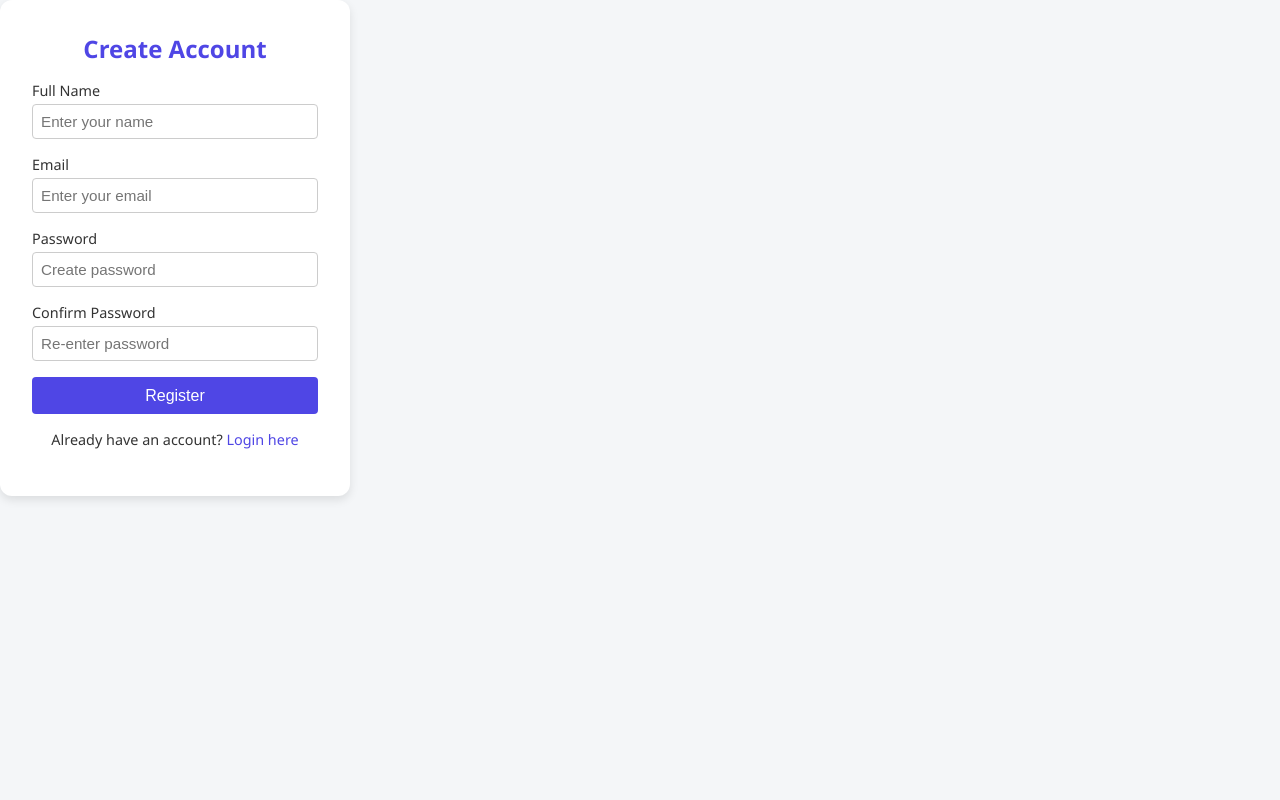
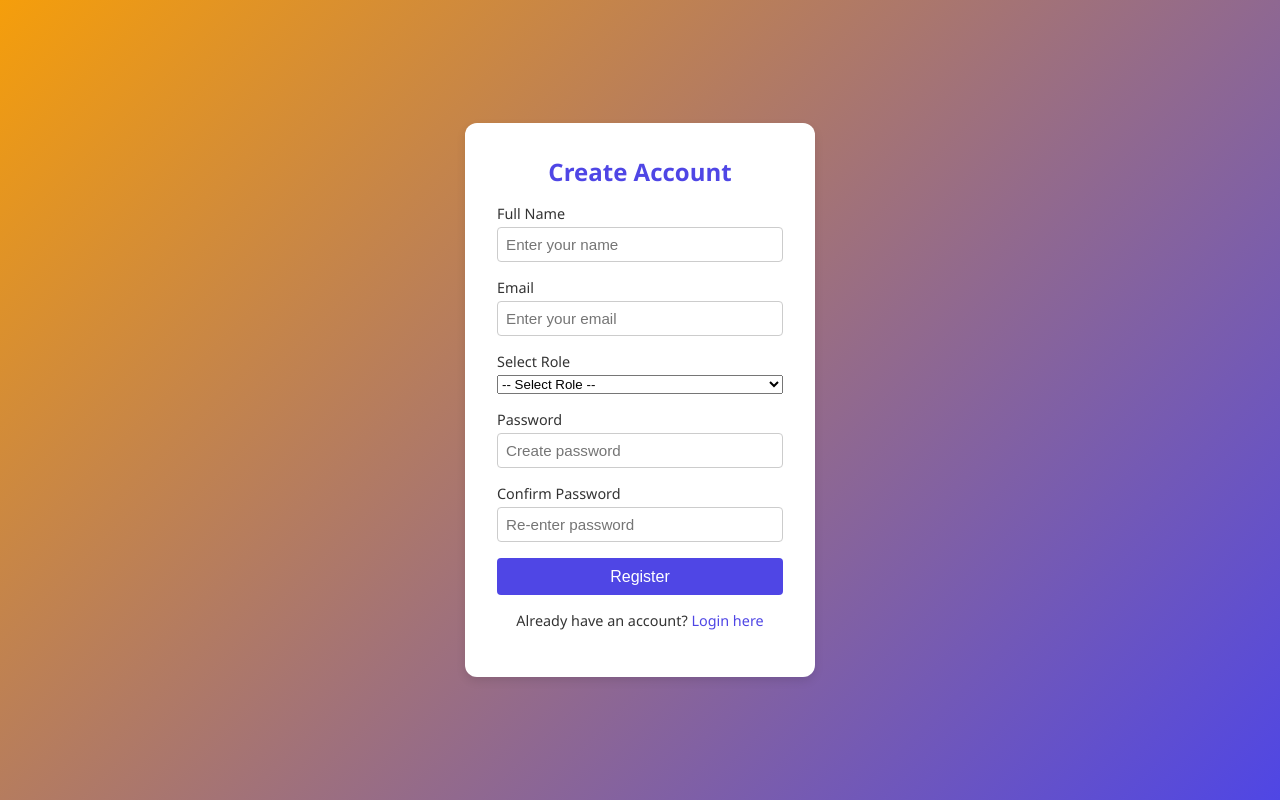
Before and after one commit to Shrama-v-shetty/Academic-Platform-ETP-project, a plain HTML site: page frontend/register.html in a window 1280 px wide. Drawn offline with Linux system fonts and the light colour scheme.

Commit message:
Update register.html

```diff
--- a/frontend/register.html
+++ b/frontend/register.html
@@ -5,10 +5,9 @@
   <meta name="viewport" content="width=device-width, initial-scale=1.0"/>
   <title>Register | Portal</title>
   <link rel="stylesheet" href="style.css">
-
 </head>
 <body>
-  <div class="container">
+  <div class="register-page">
     <form class="form-box">
       <h2>Create Account</h2>
 
@@ -20,6 +19,16 @@
       <div class="input-group">
         <label for="email">Email</label>
         <input type="email" id="email" placeholder="Enter your email" required />
+      </div>
+
+      <div class="input-group">
+        <label for="role">Select Role</label>
+        <select id="role" required>
+          <option value="">-- Select Role --</option>
+          <option value="student">Student</option>
+          <option value="teacher">Teacher</option>
+          <option value="counselor">Counselor</option>
+        </select>
       </div>
 
       <div class="input-group">
@@ -35,8 +44,7 @@
       <button type="submit" class="btn">Register</button>
 
       <p class="link-text">
-        Already have an account?
-        <a href="index.html">Login here</a>
+        Already have an account? <a href="index.html">Login here</a>
       </p>
     </form>
   </div>
```
